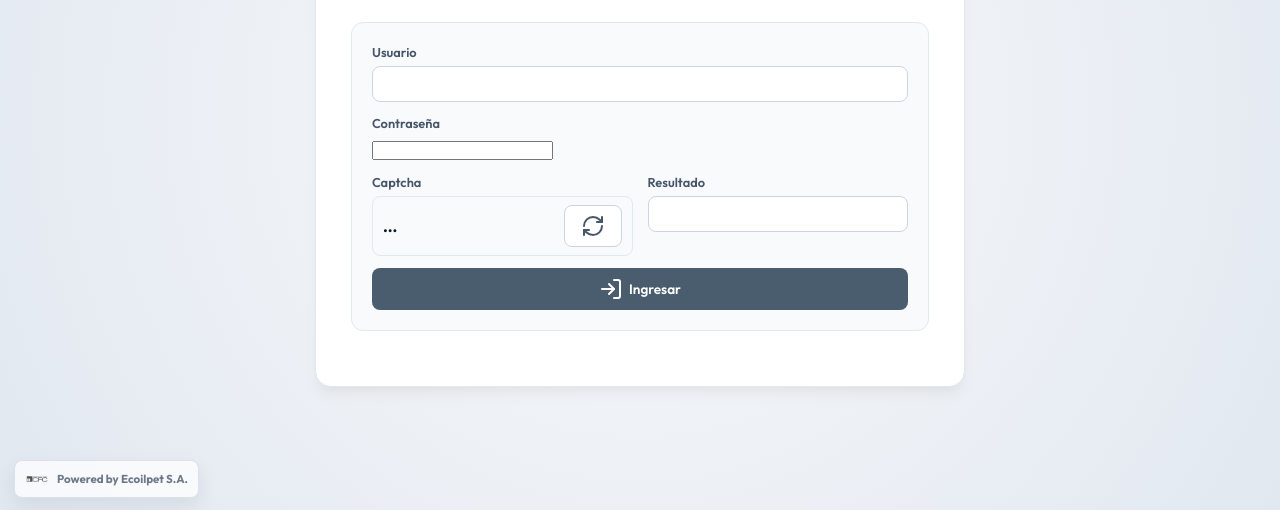
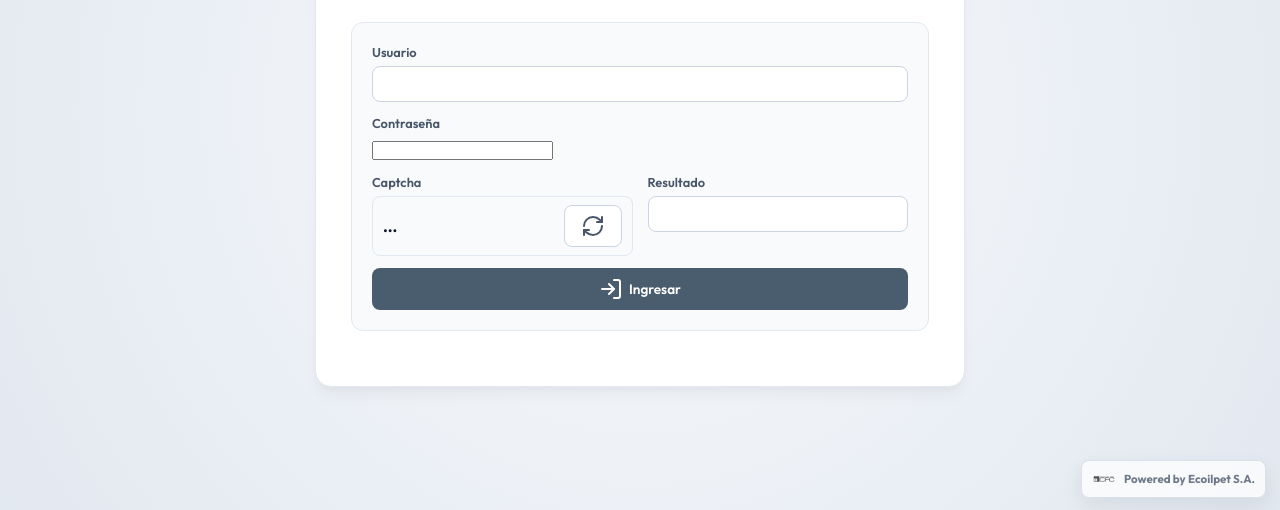
Before and after one commit to chicaizae/SBSEPS, a website: page index.html in a window 1280 px wide. Shown: the part 290-800 px from the top of the page. Drawn offline with nearby package versions, Linux system fonts and the light colour scheme; no server answers.

Commit message:
Mueve marca CFC a la derecha

```diff
--- a/styles.css
+++ b/styles.css
@@ -144,7 +144,7 @@ body {
 
 .cfc-watermark {
     position: fixed;
-    left: 14px;
+    right: 14px;
     bottom: 12px;
     z-index: 1600;
     display: inline-flex;
```
